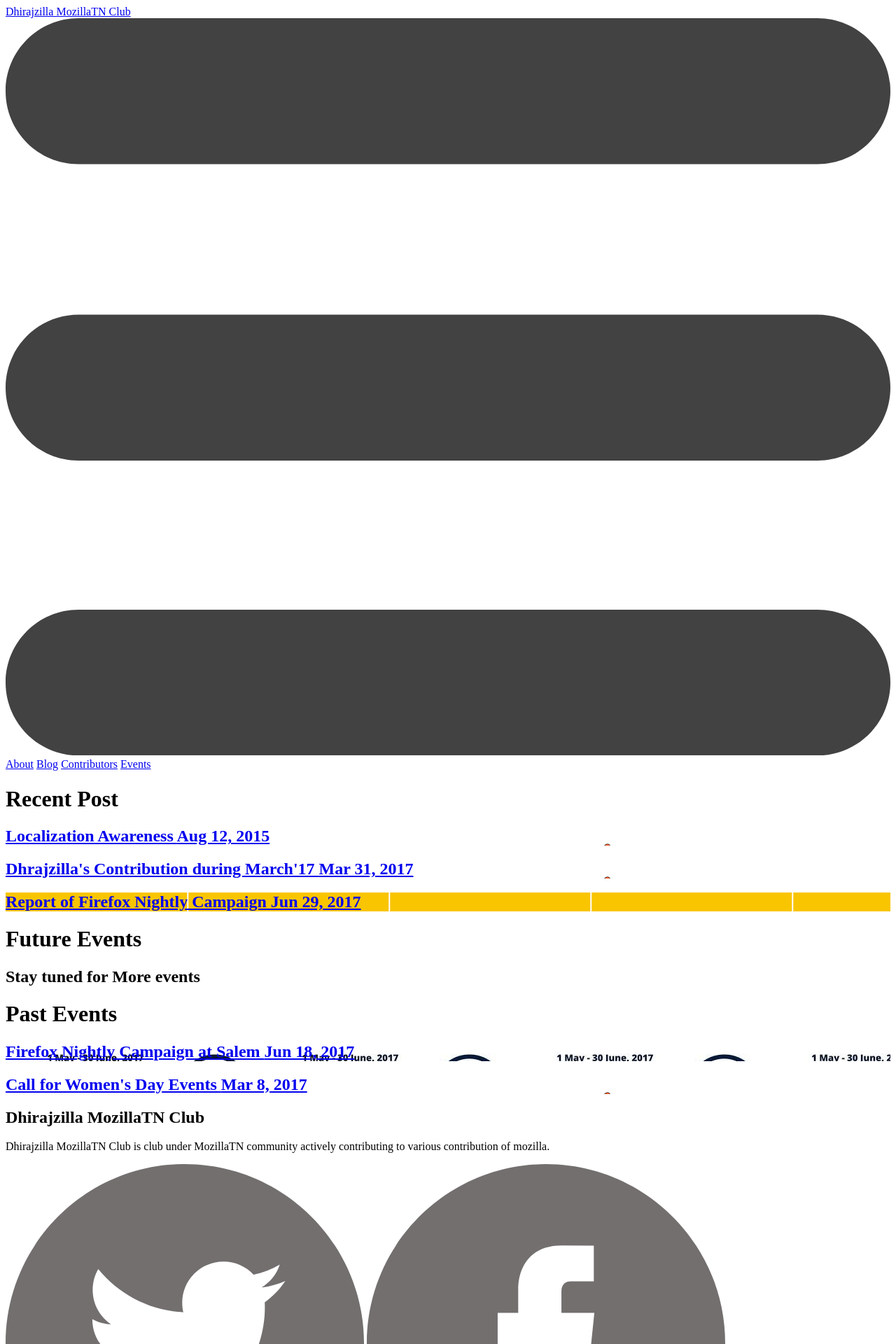
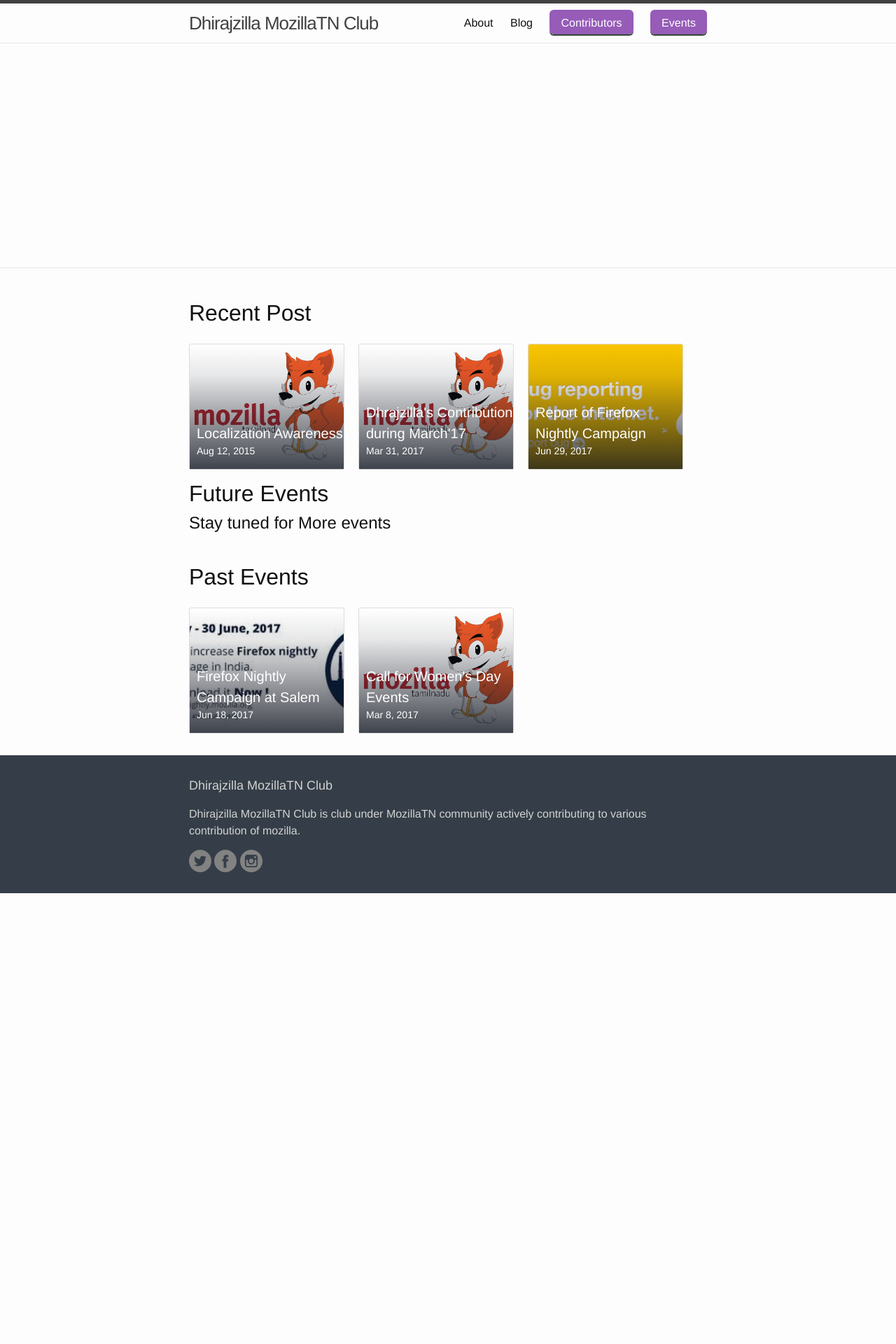
Before and after one commit to MozillaTN/Dhirajzilla, a Jekyll site: the page built from docs/index.html, in a window 1280 px wide. Shown: the top 1920 px of the page at 70% size. Built offline with Jekyll 4.4.1, drawn with Linux system fonts in a browser that asks for light colours; after the commit the page ends 1276 px from its top, so only the background shows below that.

```diff
--- a/docs/_config.yml
+++ b/docs/_config.yml
@@ -14,7 +14,7 @@ event_label: Events
 description: > # this means to ignore newlines until "baseurl:"
  Dhirajzilla MozillaTN Club is club under MozillaTN community actively contributing to various contribution of mozilla.
 
-baseurl: "dhirajzilla" # the subpath of your site, e.g. /blog
+baseurl: "/dhirajzilla" # the subpath of your site, e.g. /blog
 url: https://mozillatn.github.io/dhirajzilla
 
 domain_name: 'http://mozillatn.github.io'
```
